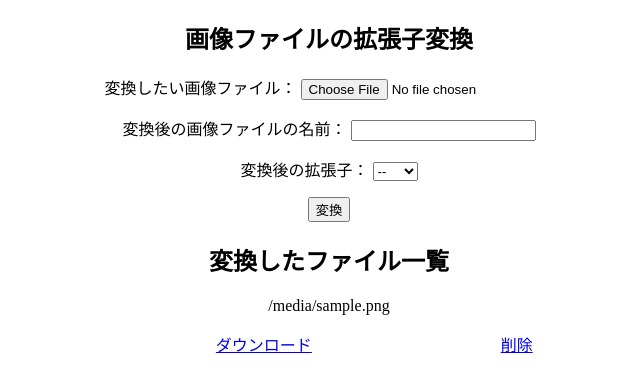
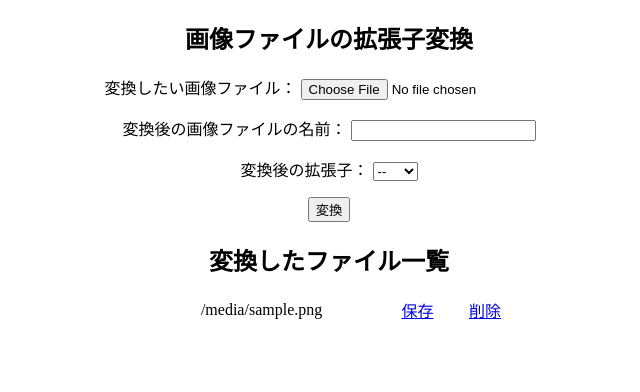
Before and after one commit to mmmadoo/image_extension_change, a Flask app: template templates/index.html in a window 1280 px wide. Shown: the top 392 px of the page, without its empty margins (311-951 px from the left). Run offline with Flask 3, Linux system fonts and the light colour scheme; the template is opened without the code that fills it: most values are stand-ins (such as "Sample title", 1, 10 or a date in 2020).

Commit message:
Update index.html

```diff
--- a/templates/index.html
+++ b/templates/index.html
@@ -30,11 +30,12 @@
             </form>
         </p>
         <h2 style="text-align:center">変換したファイル一覧</h2>
-        <table style="margin: 0 auto; border-collapse: collapse; width: 40%; text-align: center;">
+        <table style="margin: 0 auto; border-collapse: collapse; width: 30%; text-align: center;">
             {% for file in csv_files %}
-                <p style="text-align:center">{{ file }}</p>
+
                 <tr>
-                    <td><a href="/download/{{ file }}">ダウンロード</a></td>
+                    <td>{{ file }}</td>
+                    <td><a href="/download/{{ file }}">保存</a></td>
                     <td><a href="/delete/{{ file }}">削除</a></td>
                 </tr>
             {% else %}
```
